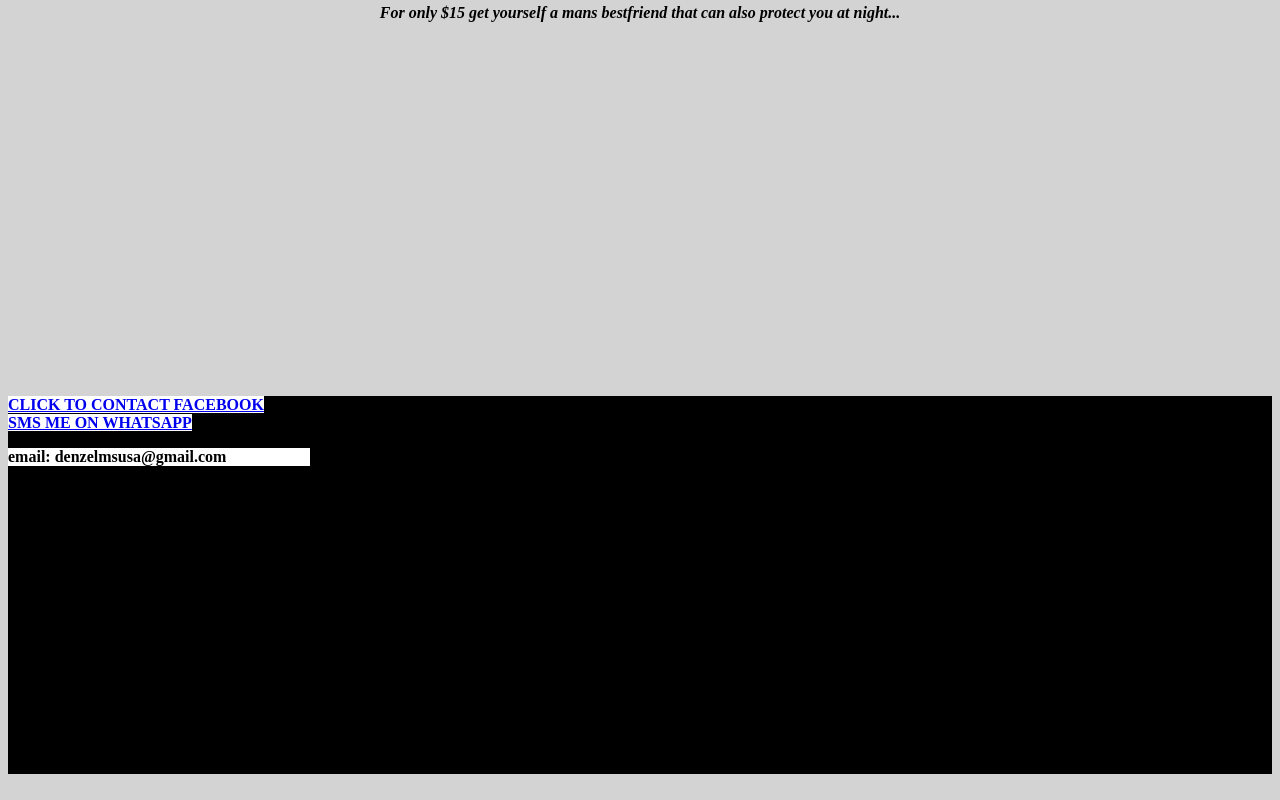
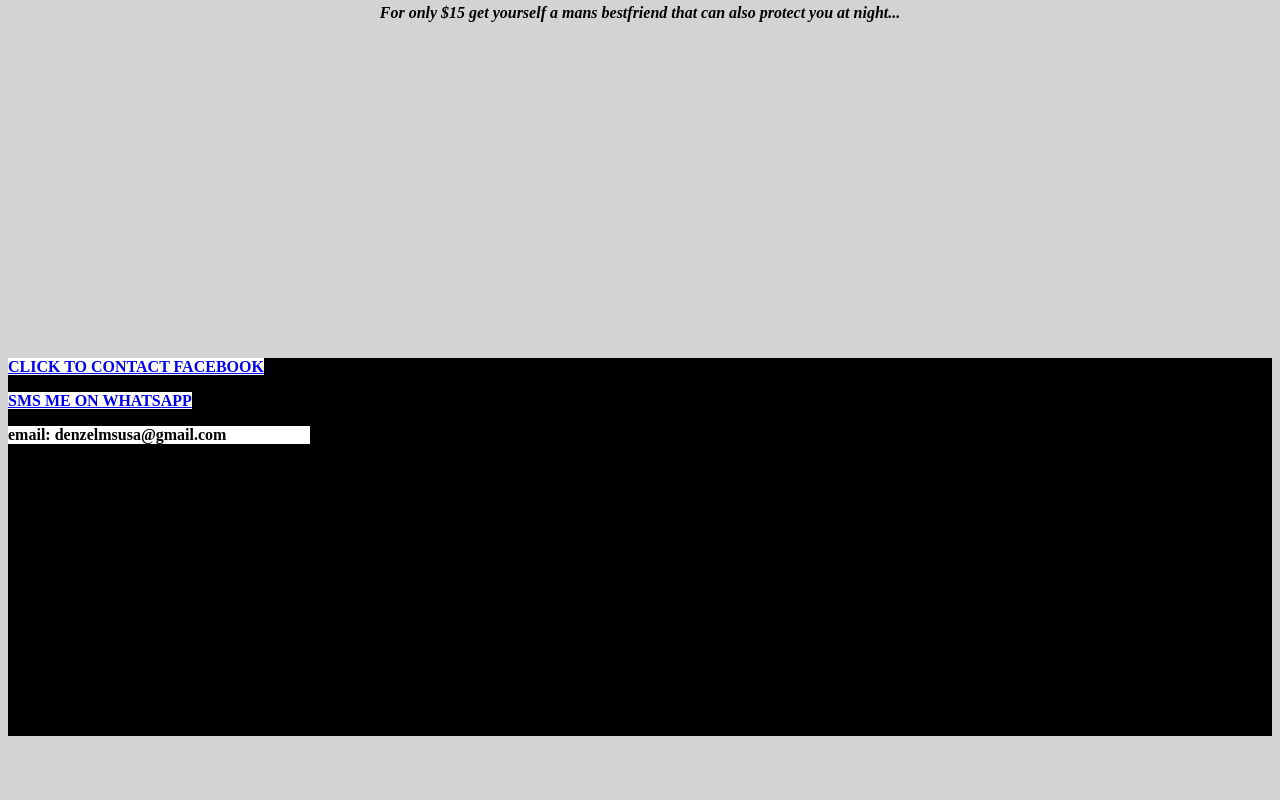
Before and after one commit to k1N5/Dogweb, a plain HTML site: page index.html in a window 1280 px wide. Shown: the part 1068-1868 px from the top of the page. After the commit the page ends 1830 px from the top, so only its background shows below. Drawn offline with Linux system fonts and the light colour scheme.

Commit message:
Update index.html

```diff
--- a/index.html
+++ b/index.html
@@ -82,10 +82,10 @@
 </center>
 
   <br>
-  <div class="dogsale" style="background-color: black;margin-top: 9cm;height: 10cm;">
+  <div class="dogsale" style="background-color: black;margin-top: 8cm;height: 10cm;">
     <a href="https://m.facebook.com/100023820242863/" style="background-color: white;width: 7cm;font-weight: bold;colo: black;">CLICK TO CONTACT FACEBOOK </a>
       <br>
-    <a href="https://wa.me/+263773654073"style="background-color: white; width: 8cm;font-weight: bold;">SMS ME ON WHATSAPP</a>
+    <p><a href="https://wa.me/+263773654073"style="background-color: white; width: 8cm;font-weight: bold;">SMS ME ON WHATSAPP</a></p>
         <p style="background-color: white; width: 8cm;font-weight: bold;">email: denzelmsusa@gmail.com</p>
 </p>
 
```
